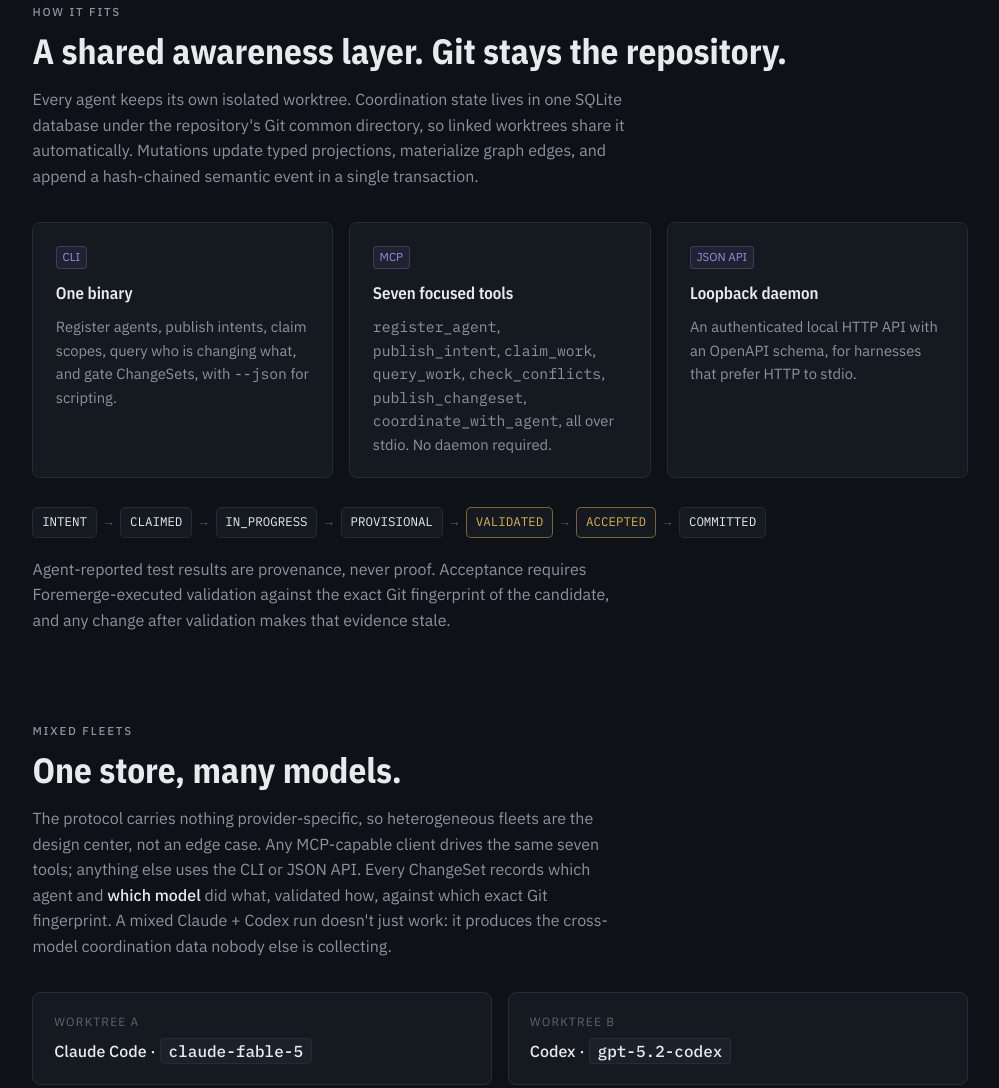
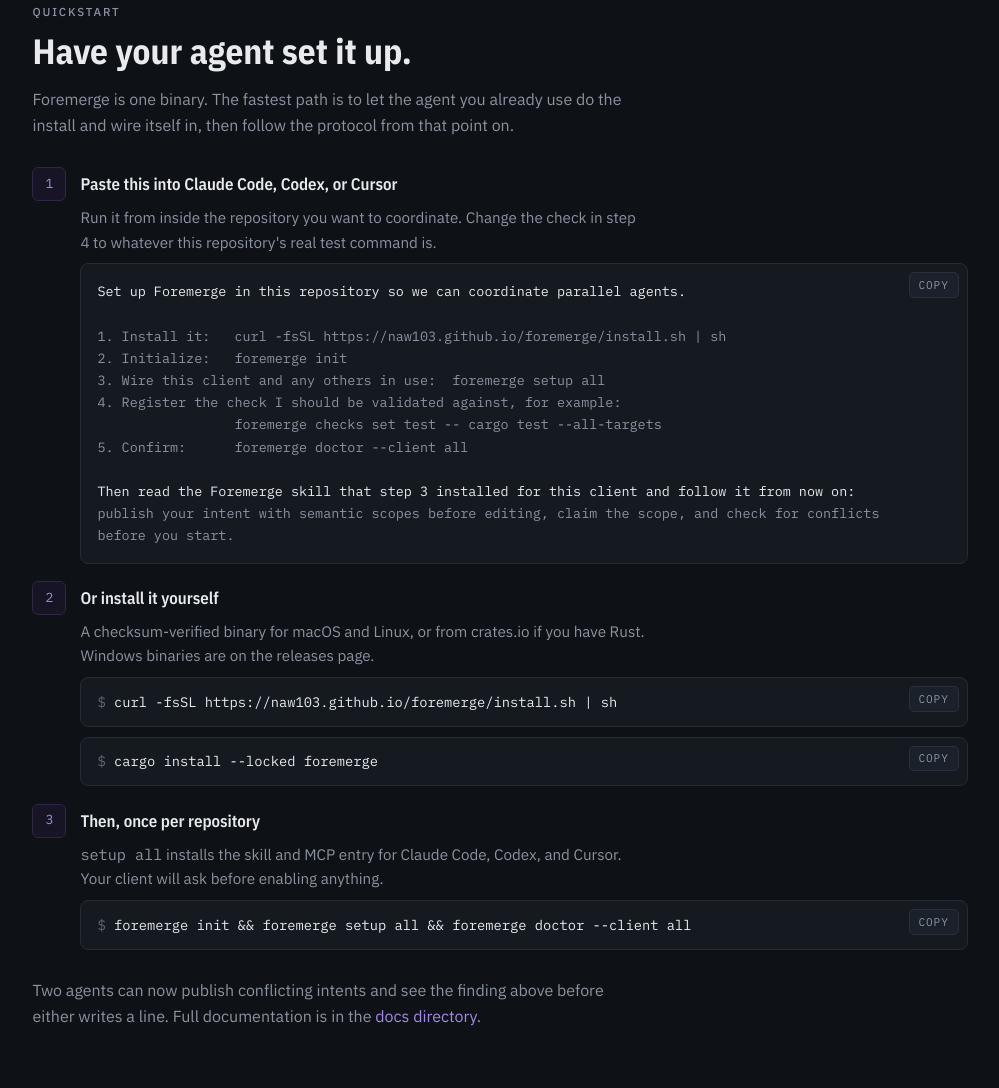
Before and after one commit to naw103/foremerge, a plain HTML site: page index.html in a window 1280 px wide. Shown: the part 1732-2820 px from the top of the page, without its empty margins (140-1139 px from the left). Drawn offline with nearby package versions, Linux system fonts and the light colour scheme.

Commit message:
Add an on-page quickstart with a paste-ready agent prompt

```diff
--- a/index.html
+++ b/index.html
@@ -181,6 +181,37 @@
   .honest li { margin: 0.45rem 0; font-size: 0.95rem; }
   .honest li::marker { color: var(--amber); }
 
+  .steps { counter-reset: step; display: flex; flex-direction: column; gap: 1.1rem; margin-top: 1.8rem; }
+  .step { display: grid; grid-template-columns: 2rem 1fr; gap: 1rem; align-items: start; }
+  .step::before {
+    counter-increment: step; content: counter(step);
+    font-family: "IBM Plex Mono", monospace; font-size: .82rem; line-height: 1.9;
+    color: #a489e8; border: 1px solid #2f2544; border-radius: 6px;
+    width: 2rem; height: 2rem; display: grid; place-items: center; background: #171426;
+  }
+  .step h3 { font-family: "IBM Plex Sans Condensed", sans-serif; font-size: 1.05rem;
+    font-weight: 600; margin: .25rem 0 .45rem; }
+  .step p { font-size: .95rem; color: #8b93a0; margin: 0 0 .6rem; max-width: 62ch; }
+  .cmd {
+    position: relative; background: #151a21; border: 1px solid #262b34; border-radius: 8px;
+    padding: .8rem 3.6rem .8rem 1rem; font-family: "IBM Plex Mono", monospace;
+    font-size: .86rem; color: #e8eaee; overflow-x: auto; white-space: pre;
+  }
+  .cmd .p { color: #5c6470; user-select: none; }
+  .copy {
+    position: absolute; top: .5rem; right: .5rem; font-family: "IBM Plex Mono", monospace;
+    font-size: .7rem; letter-spacing: .08em; text-transform: uppercase;
+    color: #8b93a0; background: #1b212b; border: 1px solid #2a2f3a; border-radius: 5px;
+    padding: .3rem .55rem; cursor: pointer;
+  }
+  .copy:hover, .copy:focus-visible { color: #e8eaee; border-color: #a489e8; }
+  .prompt-box {
+    background: #151a21; border: 1px solid #262b34; border-radius: 8px;
+    padding: 1rem 3.6rem 1rem 1rem; position: relative;
+    font-family: "IBM Plex Mono", monospace; font-size: .84rem; line-height: 1.65;
+    color: #8b93a0; white-space: pre-wrap; overflow-wrap: anywhere;
+  }
+  .prompt-box strong { color: #e8eaee; font-weight: 400; }
   footer {
     margin-top: 5.5rem; border-top: 1px solid var(--line);
     padding: 2.2rem 0 3rem; font-size: 0.88rem; color: var(--faint);
@@ -195,7 +226,7 @@
   <nav aria-label="Site">
     <span class="wordmark"><span class="fore">Fore</span>merge</span>
     <span class="links">
-      <a href="https://github.com/naw103/foremerge#quickstart-first-conflict-in-under-five-minutes">Quickstart</a>
+      <a href="#quickstart">Quickstart</a>
       <a href="https://github.com/naw103/foremerge/tree/main/docs">Docs</a>
       <a href="https://github.com/naw103/foremerge">GitHub</a>
     </span>
@@ -254,6 +285,52 @@
       <span class="sev">HIGH · replace_vs_extend · rule FM-C001</span>
       <p>One agent removes the extension point the other depends on. No overlapping lines, no diff, nothing for Git to flag until both implementations exist and the rework is expensive. Foremerge compares declared scopes and intent language <strong>before implementation</strong> and raises an explainable, advisory finding. No hard locks, no LLM in the detection path.</p>
     </div>
+  </div>
+</section>
+
+<section id="quickstart">
+  <div class="wrap prose">
+    <p class="eyebrow">Quickstart</p>
+    <h2>Have your agent set it up.</h2>
+    <p>Foremerge is one binary. The fastest path is to let the agent you already use do the install and wire itself in, then follow the protocol from that point on.</p>
+
+    <div class="steps">
+      <div class="step">
+        <div>
+          <h3>Paste this into Claude Code, Codex, or Cursor</h3>
+          <p>Run it from inside the repository you want to coordinate. Change the check in step 4 to whatever this repository's real test command is.</p>
+          <div class="prompt-box" id="agent-prompt"><button class="copy" type="button" data-copy="agent-prompt">Copy</button><strong>Set up Foremerge in this repository so we can coordinate parallel agents.</strong>
+
+1. Install it:   curl -fsSL https://naw103.github.io/foremerge/install.sh | sh
+2. Initialize:   foremerge init
+3. Wire this client and any others in use:  foremerge setup all
+4. Register the check I should be validated against, for example:
+                 foremerge checks set test -- cargo test --all-targets
+5. Confirm:      foremerge doctor --client all
+
+<strong>Then read the Foremerge skill that step 3 installed for this client and follow it from now on:</strong> publish your intent with semantic scopes before editing, claim the scope, and check for conflicts before you start.</div>
+        </div>
+      </div>
+
+      <div class="step">
+        <div>
+          <h3>Or install it yourself</h3>
+          <p>A checksum-verified binary for macOS and Linux, or from crates.io if you have Rust. Windows binaries are on the releases page.</p>
+          <div class="cmd" id="cmd-install"><button class="copy" type="button" data-copy="cmd-install">Copy</button><span class="p">$ </span>curl -fsSL https://naw103.github.io/foremerge/install.sh | sh</div>
+          <div class="cmd" id="cmd-cargo" style="margin-top:.6rem"><button class="copy" type="button" data-copy="cmd-cargo">Copy</button><span class="p">$ </span>cargo install --locked foremerge</div>
+        </div>
+      </div>
+
+      <div class="step">
+        <div>
+          <h3>Then, once per repository</h3>
+          <p><code>setup all</code> installs the skill and MCP entry for Claude Code, Codex, and Cursor. Your client will ask before enabling anything.</p>
+          <div class="cmd" id="cmd-init"><button class="copy" type="button" data-copy="cmd-init">Copy</button><span class="p">$ </span>foremerge init && foremerge setup all && foremerge doctor --client all</div>
+        </div>
+      </div>
+    </div>
+
+    <p style="margin-top:1.8rem">Two agents can now publish conflicting intents and see the finding above before either writes a line. Full documentation is in the <a href="https://github.com/naw103/foremerge/tree/main/docs">docs directory</a>.</p>
   </div>
 </section>
 
@@ -355,5 +432,20 @@
   </div>
 </footer>
 
+<script>
+document.querySelectorAll('.copy').forEach(function (button) {
+  button.addEventListener('click', function () {
+    var source = document.getElementById(button.dataset.copy).cloneNode(true);
+    var stripped = source.querySelector('.copy');
+    if (stripped) { stripped.remove(); }
+    var text = source.textContent.replace(/^\s*\$\s?/gm, '').trim();
+    navigator.clipboard.writeText(text).then(function () {
+      var original = button.textContent;
+      button.textContent = 'Copied';
+      setTimeout(function () { button.textContent = original; }, 1600);
+    });
+  });
+});
+</script>
 </body>
 </html>
```
